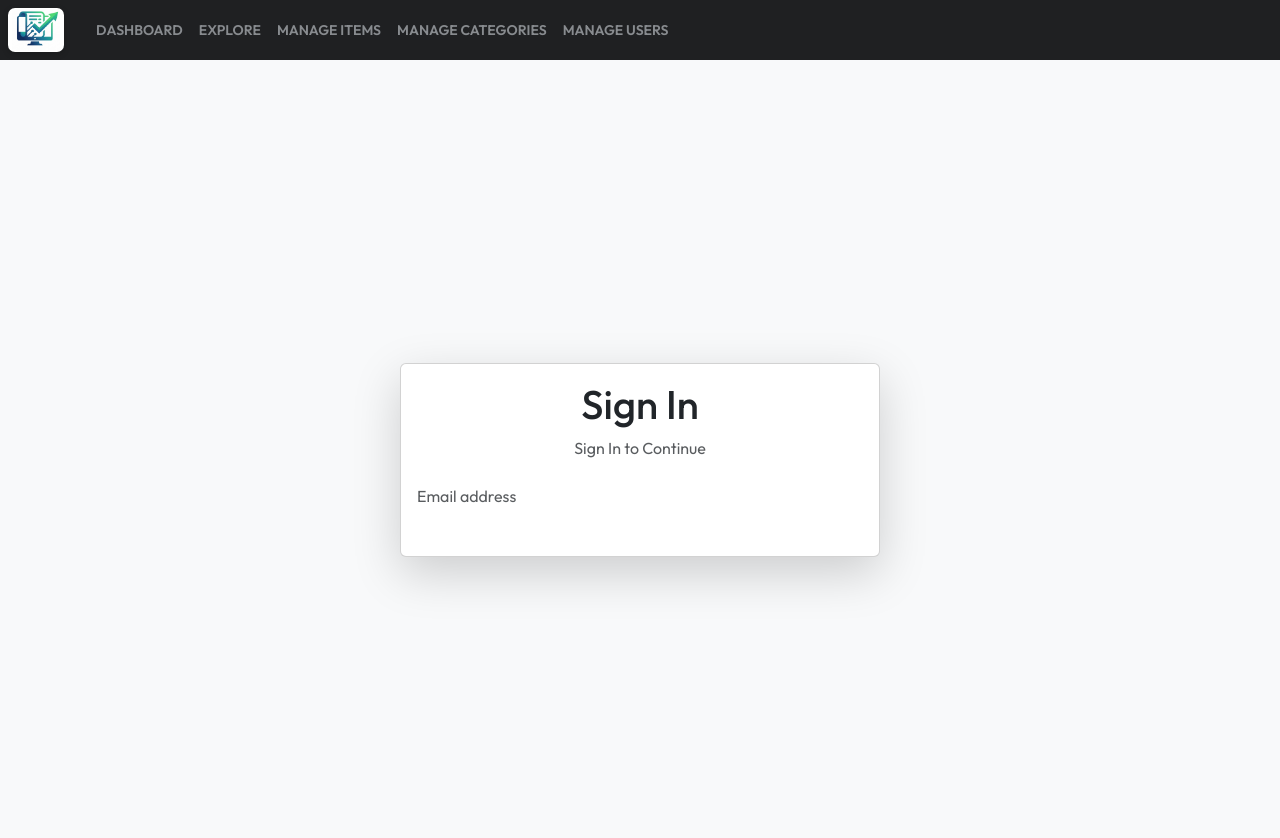
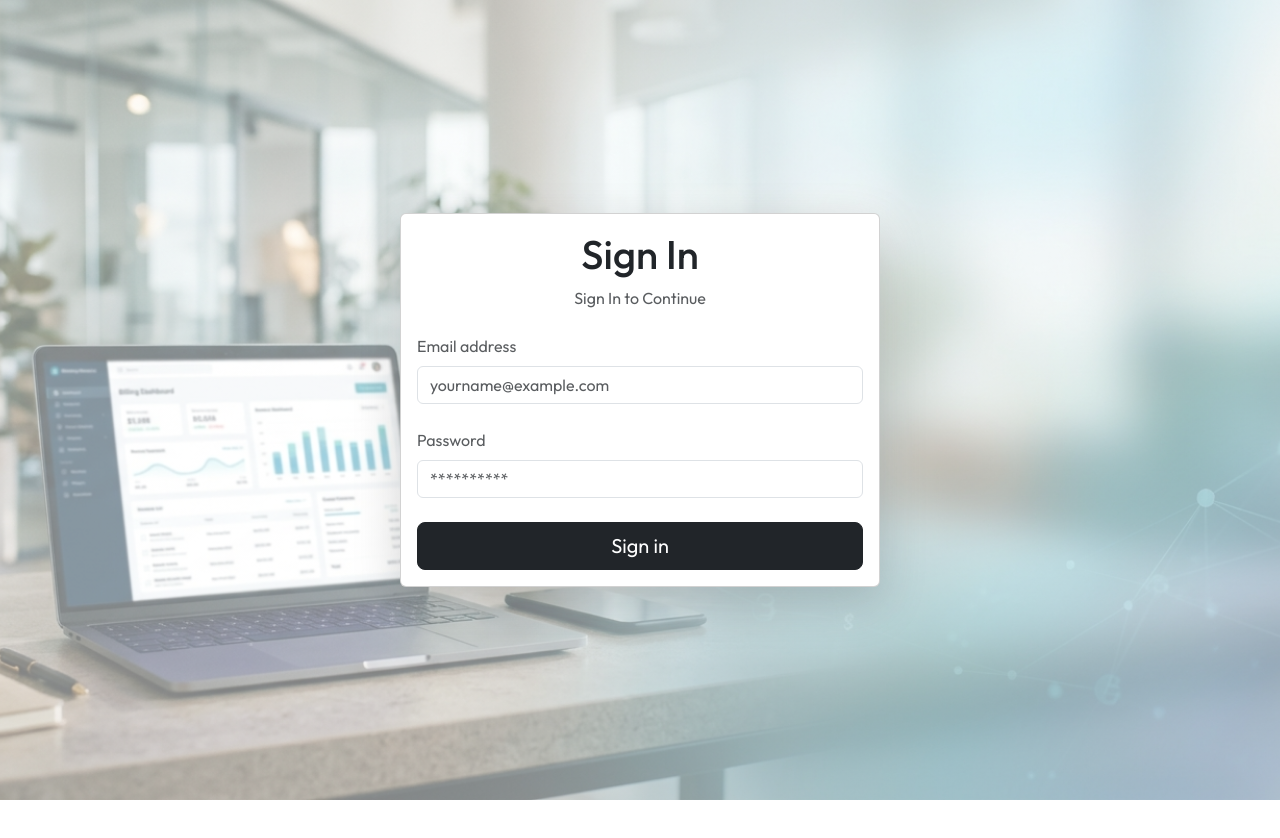
Before and after one commit to Dipesh-Katuwal/BillingSoftware, a React (Vite) app in the folder react_frontend/: page /login in a window 1280 px wide. Shown: the top 838 px of the page. After the commit the page ends 800 px from the top, so only its background shows below. Built offline with nearby package versions, Linux system fonts and the light colour scheme; no server answers.

Commit message:
creating login UI

```diff
--- a/react_frontend/src/App.jsx
+++ b/react_frontend/src/App.jsx
@@ -1,6 +1,6 @@
 import './App.css'
 import MenuBar from './components/MenuBar'
-import { Routes,Route } from 'react-router-dom'
+import { Routes,Route, useLocation } from 'react-router-dom'
 import { Dashboard } from './pages/Dashboard/Dashboard'
 import { Explore } from './pages/Explore/Explore'
 import { ManageCategories } from './pages/Manage Categories/ManageCategories'
@@ -10,9 +10,10 @@ import { ToastContainer } from 'react-toastify'
 import { Login } from './pages/Login/Login'
 
 function App() {
+  const location = useLocation();
   return (
     <div>
-      <MenuBar/>
+      {location.pathname !== "/login" && <MenuBar/>}
       <Routes>
         <Route path='/' element={<Dashboard/>}/>
         <Route path='/dashboard' element={<Dashboard/>}/>
--- a/react_frontend/src/pages/Login/Login.css
+++ b/react_frontend/src/pages/Login/Login.css
@@ -5,7 +5,7 @@
   align-items: center;
   background: linear-gradient(
     rgba(255,255,255,0.5),
-    rgba(255,255,255.0.5)
+    rgba(255,255,255,0.5)
   ),url("./../../assets/login_bg.jpg");
   background-size: cover;
   background-position: center;
--- a/react_frontend/src/pages/Login/Login.jsx
+++ b/react_frontend/src/pages/Login/Login.jsx
@@ -1,6 +1,15 @@
+import { useState } from 'react'
 import './Login.css'
 
 export const Login = () => {
+  const [email, setEmail] = useState('')
+  const [password, setPassword] = useState('')
+  const [loading] = useState(false)
+
+  const handleSubmit = (event) => {
+    event.preventDefault()
+  }
+
   return (
     <>
         <div className="bg-light d-flex align-items-center justify-content-center 100vh login-background">
@@ -13,12 +22,23 @@ export const Login = () => {
                 </p>
               </div>
               <div className="mt-4">
-                <form action="">
+                <form onSubmit={handleSubmit}>
                   <div className="mb-4">
                     <label htmlFor="email" className="form-label text-muted">
                       Email address
                     </label>
-
+                    <input type="text" name="email" id="email" placeholder='yourname@example.com' className='form-control' value={email} onChange={(event) => setEmail(event.target.value)} />
+                  </div>
+                  <div className="mb-4">
+                    <label htmlFor="password" className="form-label text-muted">
+                      Password
+                    </label>
+                    <input type="password" name="password" id="password" placeholder='**********' className='form-control' value={password} onChange={(event) => setPassword(event.target.value)} />
+                  </div>
+                  <div className="d-grid">
+                    <button type='submit' className="btn btn-dark btn-lg" disabled={loading}>
+                      {loading ? 'Signing in...' : 'Sign in'}
+                    </button>
                   </div>
                 </form>
               </div>
```
